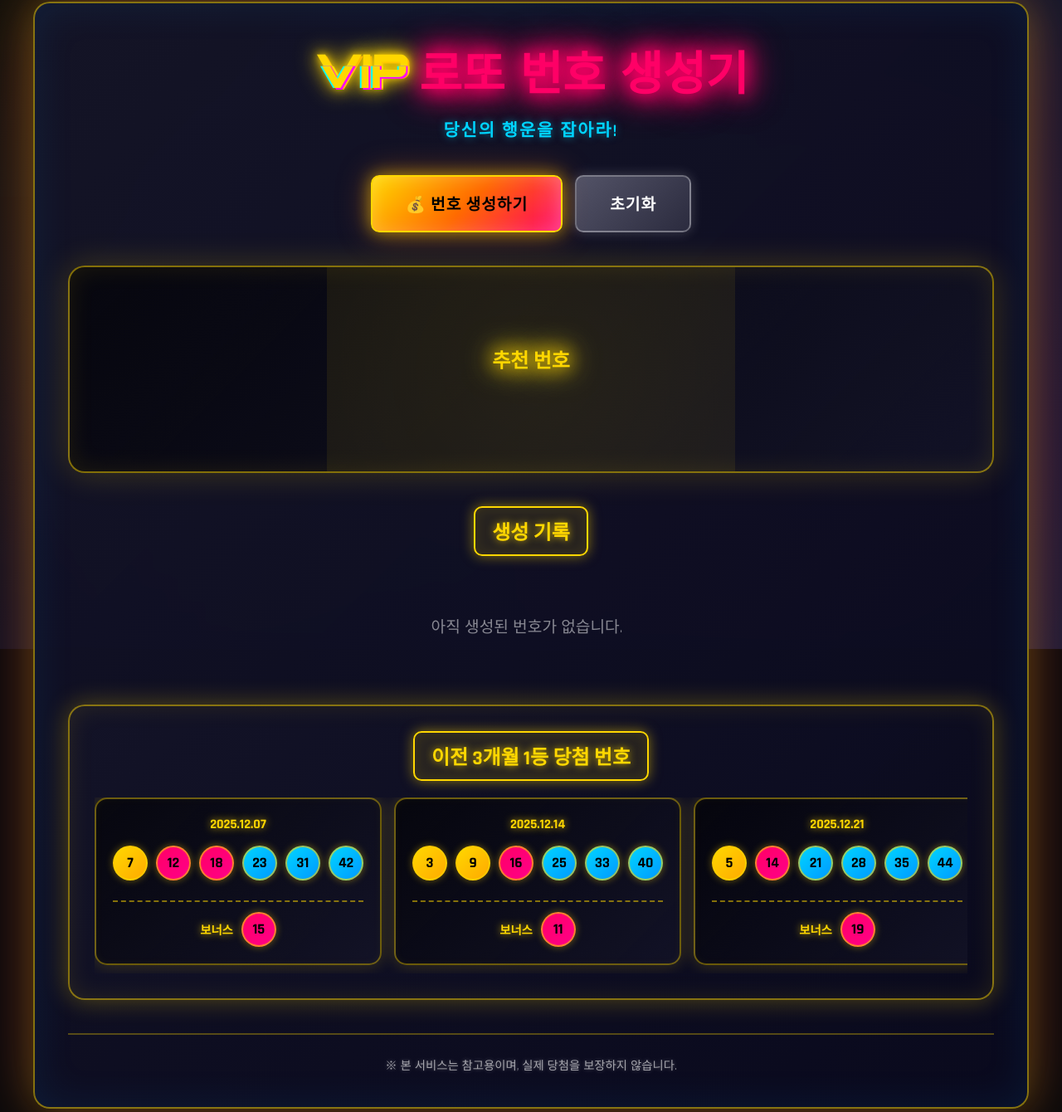
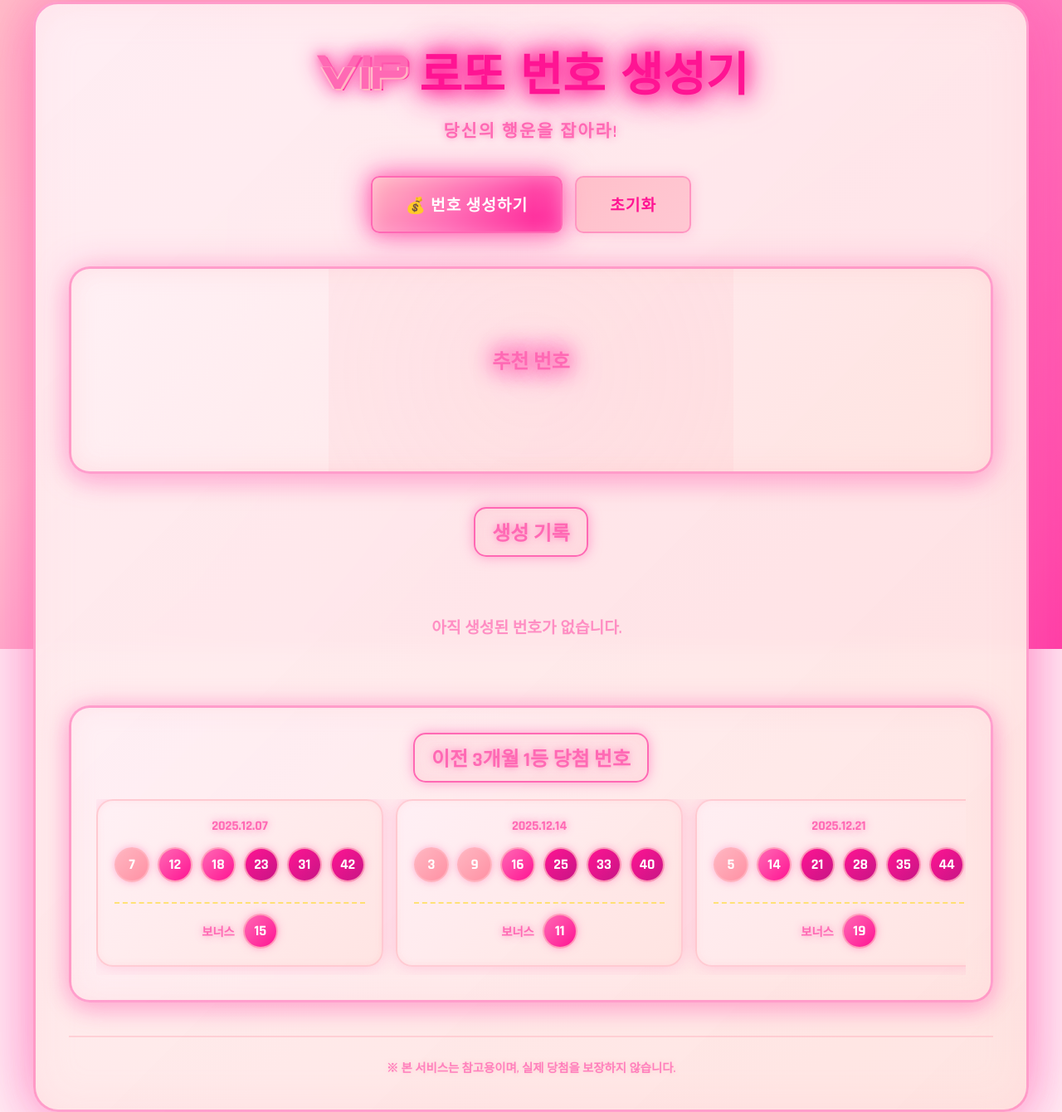
Before and after one commit to hamsterkingit/hamsterlottomaster, a plain HTML site: page index.html in a window 1280 px wide. Shown: the part 18-1358 px from the top of the page at 83% size. Drawn offline with Linux system fonts and the light colour scheme.

Commit message:
Transform to cute pink theme while keeping all effects

```diff
--- a/style.css
+++ b/style.css
@@ -6,7 +6,7 @@
 
 body {
     font-family: 'Rajdhani', 'Arial Black', sans-serif;
-    background: #0a0a0a;
+    background: #ffeef5;
     min-height: 100vh;
     display: flex;
     justify-content: center;
@@ -24,10 +24,10 @@ body {
     width: 100%;
     height: 100%;
     background:
-        radial-gradient(circle at 20% 30%, rgba(255, 215, 0, 0.1) 0%, transparent 50%),
-        radial-gradient(circle at 80% 70%, rgba(255, 0, 100, 0.1) 0%, transparent 50%),
-        radial-gradient(circle at 50% 50%, rgba(0, 150, 255, 0.05) 0%, transparent 70%),
-        linear-gradient(135deg, #0a0a0a 0%, #1a1a2e 50%, #16213e 100%);
+        radial-gradient(circle at 20% 30%, rgba(255, 182, 193, 0.3) 0%, transparent 50%),
+        radial-gradient(circle at 80% 70%, rgba(255, 105, 180, 0.3) 0%, transparent 50%),
+        radial-gradient(circle at 50% 50%, rgba(255, 20, 147, 0.2) 0%, transparent 70%),
+        linear-gradient(135deg, #ffb6c1 0%, #ffc0cb 30%, #ff69b4 60%, #ff1493 100%);
     z-index: 0;
     animation: bgPulse 8s ease-in-out infinite;
 }
@@ -45,9 +45,10 @@ body {
     height: 100%;
     z-index: 1;
     background-image:
-        radial-gradient(2px 2px at 20% 30%, rgba(255, 215, 0, 0.3), transparent),
-        radial-gradient(2px 2px at 60% 70%, rgba(255, 0, 100, 0.3), transparent),
-        radial-gradient(1px 1px at 50% 50%, rgba(0, 150, 255, 0.3), transparent);
+        radial-gradient(3px 3px at 20% 30%, rgba(255, 182, 193, 0.5), transparent),
+        radial-gradient(2px 2px at 60% 70%, rgba(255, 105, 180, 0.5), transparent),
+        radial-gradient(1px 1px at 50% 50%, rgba(255, 20, 147, 0.4), transparent),
+        radial-gradient(2px 2px at 80% 20%, rgba(255, 192, 203, 0.4), transparent);
     background-size: 200% 200%;
     animation: particleMove 20s linear infinite;
     pointer-events: none;
@@ -59,19 +60,20 @@ body {
 }
 
 .container {
-    background: linear-gradient(135deg, rgba(20, 20, 40, 0.95) 0%, rgba(10, 10, 30, 0.98) 100%);
-    border-radius: 20px;
+    background: linear-gradient(135deg, rgba(255, 240, 245, 0.95) 0%, rgba(255, 228, 225, 0.98) 100%);
+    border-radius: 30px;
     box-shadow:
-        0 0 50px rgba(255, 215, 0, 0.3),
-        0 0 100px rgba(255, 0, 100, 0.2),
-        inset 0 0 50px rgba(0, 150, 255, 0.1);
+        0 0 50px rgba(255, 105, 180, 0.4),
+        0 0 100px rgba(255, 20, 147, 0.3),
+        inset 0 0 50px rgba(255, 182, 193, 0.2),
+        0 20px 60px rgba(255, 105, 180, 0.2);
     padding: 40px;
     max-width: 1200px;
     width: 100%;
     animation: fadeIn 0.8s ease-in;
     position: relative;
     z-index: 2;
-    border: 2px solid rgba(255, 215, 0, 0.5);
+    border: 3px solid rgba(255, 105, 180, 0.6);
     backdrop-filter: blur(10px);
 }
 
@@ -112,12 +114,12 @@ header {
 
 .glitch {
     position: relative;
-    color: #ffd700;
+    color: #ff69b4;
     text-shadow:
-        0 0 10px #ffd700,
-        0 0 20px #ffd700,
-        0 0 30px #ffd700,
-        2px 2px 0px #ff6b00;
+        0 0 10px #ff69b4,
+        0 0 20px #ff69b4,
+        0 0 30px #ff1493,
+        2px 2px 0px #ff1493;
     animation: glitchText 3s infinite;
 }
 
@@ -133,14 +135,14 @@ header {
 
 .glitch::before {
     left: 2px;
-    text-shadow: -2px 0 #ff00ff;
+    text-shadow: -2px 0 #ffb6c1;
     clip: rect(44px, 450px, 56px, 0);
     animation: glitch-anim 5s infinite linear alternate-reverse;
 }
 
 .glitch::after {
     left: -2px;
-    text-shadow: -2px 0 #00ffff, 2px 2px #ff00ff;
+    text-shadow: -2px 0 #ffc0cb, 2px 2px #ffb6c1;
     animation: glitch-anim 1s infinite linear alternate-reverse;
 }
 
@@ -162,36 +164,36 @@ header {
 }
 
 .title-glow {
-    color: #ff0066;
+    color: #ff1493;
     text-shadow:
-        0 0 10px #ff0066,
-        0 0 20px #ff0066,
-        0 0 30px #ff0066,
-        0 0 40px #ff0066;
+        0 0 10px #ff1493,
+        0 0 20px #ff69b4,
+        0 0 30px #ff1493,
+        0 0 40px #ff69b4;
     animation: pulseGlow 2s ease-in-out infinite;
 }
 
 @keyframes pulseGlow {
     0%, 100% {
         text-shadow:
-            0 0 10px #ff0066,
-            0 0 20px #ff0066,
-            0 0 30px #ff0066;
+            0 0 10px #ff1493,
+            0 0 20px #ff69b4,
+            0 0 30px #ff1493;
     }
     50% {
         text-shadow:
-            0 0 20px #ff0066,
-            0 0 30px #ff0066,
-            0 0 40px #ff0066,
-            0 0 50px #ff0066;
+            0 0 20px #ff1493,
+            0 0 30px #ff69b4,
+            0 0 40px #ff1493,
+            0 0 50px #ff69b4;
     }
 }
 
 .subtitle {
-    color: #00d4ff;
+    color: #ff69b4;
     font-size: 1.3em;
     font-weight: 600;
-    text-shadow: 0 0 10px rgba(0, 212, 255, 0.5);
+    text-shadow: 0 0 10px rgba(255, 105, 180, 0.8);
     letter-spacing: 2px;
 }
 
@@ -219,22 +221,22 @@ button {
 }
 
 .generate-btn {
-    background: linear-gradient(135deg, #ffd700 0%, #ff6b00 50%, #ff0066 100%);
-    color: #000;
+    background: linear-gradient(135deg, #ffb6c1 0%, #ff69b4 50%, #ff1493 100%);
+    color: #fff;
     box-shadow:
-        0 0 20px rgba(255, 215, 0, 0.6),
-        0 0 40px rgba(255, 107, 0, 0.4),
-        inset 0 0 20px rgba(255, 255, 255, 0.2);
-    border: 2px solid #ffd700;
+        0 0 20px rgba(255, 105, 180, 0.8),
+        0 0 40px rgba(255, 20, 147, 0.6),
+        inset 0 0 20px rgba(255, 255, 255, 0.3);
+    border: 2px solid #ff69b4;
     position: relative;
 }
 
 .generate-btn:hover {
     transform: translateY(-3px) scale(1.05);
     box-shadow:
-        0 0 30px rgba(255, 215, 0, 0.8),
-        0 0 60px rgba(255, 107, 0, 0.6),
-        0 10px 30px rgba(255, 0, 102, 0.4);
+        0 0 30px rgba(255, 105, 180, 1),
+        0 0 60px rgba(255, 20, 147, 0.8),
+        0 10px 30px rgba(255, 105, 180, 0.5);
     animation: buttonShake 0.5s ease;
 }
 
@@ -264,21 +266,22 @@ button {
 }
 
 .clear-btn {
-    background: linear-gradient(135deg, rgba(100, 100, 120, 0.8) 0%, rgba(50, 50, 70, 0.8) 100%);
-    color: #fff;
-    border: 2px solid rgba(255, 255, 255, 0.3);
-    box-shadow: 0 0 15px rgba(255, 255, 255, 0.2);
+    background: linear-gradient(135deg, rgba(255, 182, 193, 0.8) 0%, rgba(255, 192, 203, 0.8) 100%);
+    color: #ff1493;
+    border: 2px solid rgba(255, 105, 180, 0.5);
+    box-shadow: 0 0 15px rgba(255, 105, 180, 0.3);
+    font-weight: 600;
 }
 
 .clear-btn:hover {
-    background: linear-gradient(135deg, rgba(120, 120, 140, 0.9) 0%, rgba(70, 70, 90, 0.9) 100%);
+    background: linear-gradient(135deg, rgba(255, 192, 203, 0.9) 0%, rgba(255, 182, 193, 0.9) 100%);
     transform: translateY(-2px);
-    box-shadow: 0 0 25px rgba(255, 255, 255, 0.3);
+    box-shadow: 0 0 25px rgba(255, 105, 180, 0.5);
 }
 
 .result-container {
-    background: linear-gradient(135deg, rgba(0, 0, 0, 0.6) 0%, rgba(20, 20, 40, 0.8) 100%);
-    border-radius: 20px;
+    background: linear-gradient(135deg, rgba(255, 240, 245, 0.9) 0%, rgba(255, 228, 225, 0.9) 100%);
+    border-radius: 25px;
     padding: 40px;
     margin-bottom: 30px;
     text-align: center;
@@ -287,10 +290,11 @@ button {
     flex-direction: column;
     justify-content: center;
     align-items: center;
-    border: 2px solid rgba(255, 215, 0, 0.5);
+    border: 3px solid rgba(255, 105, 180, 0.6);
     box-shadow:
-        inset 0 0 30px rgba(255, 215, 0, 0.1),
-        0 0 40px rgba(255, 215, 0, 0.2);
+        inset 0 0 30px rgba(255, 182, 193, 0.3),
+        0 0 40px rgba(255, 105, 180, 0.4),
+        0 10px 30px rgba(255, 20, 147, 0.2);
     position: relative;
     overflow: hidden;
 }
@@ -302,7 +306,7 @@ button {
     left: -50%;
     width: 200%;
     height: 200%;
-    background: radial-gradient(circle, rgba(255, 215, 0, 0.1) 0%, transparent 70%);
+    background: radial-gradient(circle, rgba(255, 182, 193, 0.2) 0%, transparent 70%);
     animation: rotate 20s linear infinite;
 }
 
@@ -320,25 +324,25 @@ button {
 }
 
 .label-glow {
-    color: #ffd700;
+    color: #ff69b4;
     text-shadow:
-        0 0 10px #ffd700,
-        0 0 20px #ffd700,
-        0 0 30px #ffd700;
+        0 0 10px #ff69b4,
+        0 0 20px #ff1493,
+        0 0 30px #ff69b4;
     animation: labelPulse 2s ease-in-out infinite;
 }
 
 @keyframes labelPulse {
     0%, 100% {
         text-shadow:
-            0 0 10px #ffd700,
-            0 0 20px #ffd700;
+            0 0 10px #ff69b4,
+            0 0 20px #ff1493;
     }
     50% {
         text-shadow:
-            0 0 20px #ffd700,
-            0 0 30px #ffd700,
-            0 0 40px #ffd700;
+            0 0 20px #ff69b4,
+            0 0 30px #ff1493,
+            0 0 40px #ff69b4;
     }
 }
 
@@ -361,13 +365,13 @@ button {
     justify-content: center;
     font-size: 1.8em;
     font-weight: 900;
-    color: #000;
+    color: #fff;
     box-shadow:
-        0 0 20px rgba(255, 215, 0, 0.8),
-        0 0 40px rgba(255, 107, 0, 0.6),
-        inset 0 0 20px rgba(255, 255, 255, 0.3);
+        0 0 20px rgba(255, 105, 180, 0.8),
+        0 0 40px rgba(255, 20, 147, 0.6),
+        inset 0 0 20px rgba(255, 255, 255, 0.4);
     animation: popIn 0.6s ease-out, ballGlow 2s ease-in-out infinite;
-    border: 3px solid rgba(255, 215, 0, 0.8);
+    border: 3px solid rgba(255, 182, 193, 0.9);
     position: relative;
     cursor: pointer;
     transition: all 0.3s ease;
@@ -376,9 +380,9 @@ button {
 .number-ball:hover {
     transform: scale(1.2) rotate(5deg);
     box-shadow:
-        0 0 30px rgba(255, 215, 0, 1),
-        0 0 60px rgba(255, 107, 0, 0.8),
-        0 0 80px rgba(255, 0, 102, 0.6);
+        0 0 30px rgba(255, 105, 180, 1),
+        0 0 60px rgba(255, 20, 147, 0.8),
+        0 0 80px rgba(255, 182, 193, 0.6);
     z-index: 10;
 }
 
@@ -399,33 +403,33 @@ button {
 @keyframes ballGlow {
     0%, 100% {
         box-shadow:
-            0 0 20px rgba(255, 215, 0, 0.8),
-            0 0 40px rgba(255, 107, 0, 0.6);
+            0 0 20px rgba(255, 105, 180, 0.8),
+            0 0 40px rgba(255, 20, 147, 0.6);
     }
     50% {
         box-shadow:
-            0 0 30px rgba(255, 215, 0, 1),
-            0 0 60px rgba(255, 107, 0, 0.8),
-            0 0 80px rgba(255, 0, 102, 0.6);
+            0 0 30px rgba(255, 105, 180, 1),
+            0 0 60px rgba(255, 20, 147, 0.8),
+            0 0 80px rgba(255, 182, 193, 0.6);
     }
 }
 
 .number-ball.low {
-    background: linear-gradient(135deg, #ffd700 0%, #ffaa00 50%, #ff8800 100%);
+    background: linear-gradient(135deg, #ffb6c1 0%, #ff91a4 50%, #ff69b4 100%);
 }
 
 .number-ball.mid {
-    background: linear-gradient(135deg, #ff0066 0%, #ff0088 50%, #ff00aa 100%);
+    background: linear-gradient(135deg, #ff69b4 0%, #ff1493 50%, #dc143c 100%);
 }
 
 .number-ball.high {
-    background: linear-gradient(135deg, #00d4ff 0%, #0099ff 50%, #0066ff 100%);
+    background: linear-gradient(135deg, #ff1493 0%, #c71585 50%, #8b008b 100%);
 }
 
 .bonus-container {
     margin-top: 30px;
     padding-top: 30px;
-    border-top: 2px dashed rgba(255, 215, 0, 0.5);
+    border-top: 2px dashed rgba(255, 105, 180, 0.6);
     width: 100%;
     z-index: 1;
     position: relative;
@@ -447,7 +451,7 @@ button {
 }
 
 .section-title {
-    color: #ffd700;
+    color: #ff69b4;
     margin-bottom: 20px;
     font-size: 1.5em;
     font-weight: 700;
@@ -457,13 +461,13 @@ button {
 .title-border {
     display: inline-block;
     padding: 10px 20px;
-    border: 2px solid #ffd700;
-    border-radius: 10px;
-    background: rgba(255, 215, 0, 0.1);
+    border: 2px solid #ff69b4;
+    border-radius: 15px;
+    background: rgba(255, 182, 193, 0.2);
     box-shadow:
-        0 0 15px rgba(255, 215, 0, 0.5),
-        inset 0 0 15px rgba(255, 215, 0, 0.1);
-    text-shadow: 0 0 10px rgba(255, 215, 0, 0.8);
+        0 0 15px rgba(255, 105, 180, 0.6),
+        inset 0 0 15px rgba(255, 182, 193, 0.2);
+    text-shadow: 0 0 10px rgba(255, 105, 180, 0.8);
 }
 
 .history {
@@ -473,26 +477,26 @@ button {
 }
 
 .history-item {
-    background: linear-gradient(135deg, rgba(20, 20, 40, 0.8) 0%, rgba(10, 10, 30, 0.9) 100%);
-    border-radius: 15px;
+    background: linear-gradient(135deg, rgba(255, 240, 245, 0.9) 0%, rgba(255, 228, 225, 0.9) 100%);
+    border-radius: 20px;
     padding: 20px;
     margin-bottom: 15px;
     display: flex;
     align-items: center;
     gap: 15px;
     animation: slideIn 0.4s ease-out;
-    border: 2px solid rgba(255, 215, 0, 0.3);
+    border: 2px solid rgba(255, 182, 193, 0.5);
     box-shadow:
-        0 0 15px rgba(255, 215, 0, 0.2),
-        inset 0 0 10px rgba(255, 215, 0, 0.05);
+        0 0 15px rgba(255, 105, 180, 0.3),
+        inset 0 0 10px rgba(255, 182, 193, 0.2);
     transition: all 0.3s ease;
 }
 
 .history-item:hover {
-    border-color: rgba(255, 215, 0, 0.6);
+    border-color: rgba(255, 105, 180, 0.8);
     box-shadow:
-        0 0 25px rgba(255, 215, 0, 0.4),
-        inset 0 0 15px rgba(255, 215, 0, 0.1);
+        0 0 25px rgba(255, 105, 180, 0.5),
+        inset 0 0 15px rgba(255, 182, 193, 0.3);
     transform: translateX(5px);
 }
 
@@ -523,39 +527,40 @@ button {
     justify-content: center;
     font-size: 1em;
     font-weight: 700;
-    color: #000;
-    border: 2px solid rgba(255, 215, 0, 0.6);
-    box-shadow: 0 0 10px rgba(255, 215, 0, 0.4);
+    color: #fff;
+    border: 2px solid rgba(255, 182, 193, 0.8);
+    box-shadow: 0 0 10px rgba(255, 105, 180, 0.5);
 }
 
 .history-number.low {
-    background: linear-gradient(135deg, #ffd700 0%, #ffaa00 100%);
+    background: linear-gradient(135deg, #ffb6c1 0%, #ff91a4 100%);
 }
 
 .history-number.mid {
-    background: linear-gradient(135deg, #ff0066 0%, #ff0088 100%);
+    background: linear-gradient(135deg, #ff69b4 0%, #ff1493 100%);
 }
 
 .history-number.high {
-    background: linear-gradient(135deg, #00d4ff 0%, #0099ff 100%);
+    background: linear-gradient(135deg, #ff1493 0%, #c71585 100%);
 }
 
 .history-bonus {
     font-size: 1em;
-    color: #ffd700;
+    color: #ff69b4;
     font-weight: 700;
-    text-shadow: 0 0 10px rgba(255, 215, 0, 0.8);
+    text-shadow: 0 0 10px rgba(255, 105, 180, 0.8);
 }
 
 .reference-section {
-    background: linear-gradient(135deg, rgba(20, 20, 40, 0.95) 0%, rgba(10, 10, 30, 0.98) 100%);
-    border-radius: 20px;
+    background: linear-gradient(135deg, rgba(255, 240, 245, 0.95) 0%, rgba(255, 228, 225, 0.98) 100%);
+    border-radius: 25px;
     padding: 30px;
     margin-top: 30px;
-    border: 2px solid rgba(255, 215, 0, 0.5);
+    border: 3px solid rgba(255, 105, 180, 0.6);
     box-shadow:
-        0 0 30px rgba(255, 215, 0, 0.3),
-        inset 0 0 30px rgba(255, 215, 0, 0.1);
+        0 0 30px rgba(255, 105, 180, 0.4),
+        inset 0 0 30px rgba(255, 182, 193, 0.2),
+        0 10px 30px rgba(255, 20, 147, 0.2);
     width: 100%;
     backdrop-filter: blur(10px);
 }
@@ -575,28 +580,28 @@ button {
 }
 
 .reference-data::-webkit-scrollbar-track {
-    background: rgba(20, 20, 40, 0.5);
+    background: rgba(255, 240, 245, 0.5);
     border-radius: 10px;
 }
 
 .reference-data::-webkit-scrollbar-thumb {
-    background: linear-gradient(135deg, #ffd700 0%, #ff6b00 100%);
+    background: linear-gradient(135deg, #ffb6c1 0%, #ff69b4 100%);
     border-radius: 10px;
-    box-shadow: 0 0 10px rgba(255, 215, 0, 0.5);
+    box-shadow: 0 0 10px rgba(255, 105, 180, 0.6);
 }
 
 .reference-data::-webkit-scrollbar-thumb:hover {
-    background: linear-gradient(135deg, #ff6b00 0%, #ff0066 100%);
+    background: linear-gradient(135deg, #ff69b4 0%, #ff1493 100%);
 }
 
 .reference-item {
-    background: linear-gradient(135deg, rgba(0, 0, 0, 0.6) 0%, rgba(20, 20, 40, 0.8) 100%);
-    border-radius: 15px;
+    background: linear-gradient(135deg, rgba(255, 240, 245, 0.9) 0%, rgba(255, 228, 225, 0.9) 100%);
+    border-radius: 20px;
     padding: 20px;
-    border: 2px solid rgba(255, 215, 0, 0.4);
+    border: 2px solid rgba(255, 182, 193, 0.6);
     box-shadow:
-        0 0 20px rgba(255, 215, 0, 0.2),
-        inset 0 0 10px rgba(255, 215, 0, 0.05);
+        0 0 20px rgba(255, 105, 180, 0.3),
+        inset 0 0 10px rgba(255, 182, 193, 0.2);
     animation: slideIn 0.4s ease-out;
     flex-shrink: 0;
     min-width: 300px;
@@ -606,20 +611,20 @@ button {
 }
 
 .reference-item:hover {
-    border-color: rgba(255, 215, 0, 0.7);
+    border-color: rgba(255, 105, 180, 0.9);
     box-shadow:
-        0 0 30px rgba(255, 215, 0, 0.4),
-        inset 0 0 15px rgba(255, 215, 0, 0.1);
+        0 0 30px rgba(255, 105, 180, 0.5),
+        inset 0 0 15px rgba(255, 182, 193, 0.3);
     transform: translateY(-5px);
 }
 
 .reference-date {
-    color: #ffd700;
+    color: #ff69b4;
     font-weight: 700;
     font-size: 1em;
     margin-bottom: 15px;
     text-align: center;
-    text-shadow: 0 0 10px rgba(255, 215, 0, 0.8);
+    text-shadow: 0 0 10px rgba(255, 105, 180, 0.8);
 }
 
 .reference-numbers {
@@ -642,10 +647,10 @@ button {
 
 .reference-bonus::before {
     content: '보너스';
-    color: #ffd700;
+    color: #ff69b4;
     font-size: 0.9em;
     font-weight: 700;
-    text-shadow: 0 0 10px rgba(255, 215, 0, 0.8);
+    text-shadow: 0 0 10px rgba(255, 105, 180, 0.8);
 }
 
 .reference-number {
@@ -657,42 +662,44 @@ button {
     justify-content: center;
     font-size: 1.1em;
     font-weight: 700;
-    color: #000;
-    border: 2px solid rgba(255, 215, 0, 0.6);
-    box-shadow: 0 0 10px rgba(255, 215, 0, 0.4);
+    color: #fff;
+    border: 2px solid rgba(255, 182, 193, 0.8);
+    box-shadow: 0 0 10px rgba(255, 105, 180, 0.5);
     flex-shrink: 0;
 }
 
 .reference-number.low {
-    background: linear-gradient(135deg, #ffd700 0%, #ffaa00 100%);
+    background: linear-gradient(135deg, #ffb6c1 0%, #ff91a4 100%);
 }
 
 .reference-number.mid {
-    background: linear-gradient(135deg, #ff0066 0%, #ff0088 100%);
+    background: linear-gradient(135deg, #ff69b4 0%, #ff1493 100%);
 }
 
 .reference-number.high {
-    background: linear-gradient(135deg, #00d4ff 0%, #0099ff 100%);
+    background: linear-gradient(135deg, #ff1493 0%, #c71585 100%);
 }
 
 footer {
     text-align: center;
     margin-top: 40px;
     padding-top: 25px;
-    border-top: 2px solid rgba(255, 215, 0, 0.3);
+    border-top: 2px solid rgba(255, 182, 193, 0.5);
 }
 
 .disclaimer {
-    color: rgba(255, 255, 255, 0.6);
+    color: rgba(255, 105, 180, 0.8);
     font-size: 0.9em;
-    text-shadow: 0 0 5px rgba(255, 255, 255, 0.3);
+    text-shadow: 0 0 5px rgba(255, 182, 193, 0.5);
+    font-weight: 600;
 }
 
 .empty-state {
-    color: rgba(255, 255, 255, 0.5);
+    color: rgba(255, 105, 180, 0.7);
     font-size: 1.2em;
     padding: 50px;
     text-align: center;
+    font-weight: 600;
 }
 
 /* 스크롤바 스타일링 */
@@ -701,18 +708,18 @@ footer {
 }
 
 .history::-webkit-scrollbar-track {
-    background: rgba(20, 20, 40, 0.5);
+    background: rgba(255, 240, 245, 0.5);
     border-radius: 10px;
 }
 
 .history::-webkit-scrollbar-thumb {
-    background: linear-gradient(135deg, #ffd700 0%, #ff6b00 100%);
+    background: linear-gradient(135deg, #ffb6c1 0%, #ff69b4 100%);
     border-radius: 10px;
-    box-shadow: 0 0 10px rgba(255, 215, 0, 0.5);
+    box-shadow: 0 0 10px rgba(255, 105, 180, 0.6);
 }
 
 .history::-webkit-scrollbar-thumb:hover {
-    background: linear-gradient(135deg, #ff6b00 0%, #ff0066 100%);
+    background: linear-gradient(135deg, #ff69b4 0%, #ff1493 100%);
 }
 
 /* 반응형 디자인 */
```
